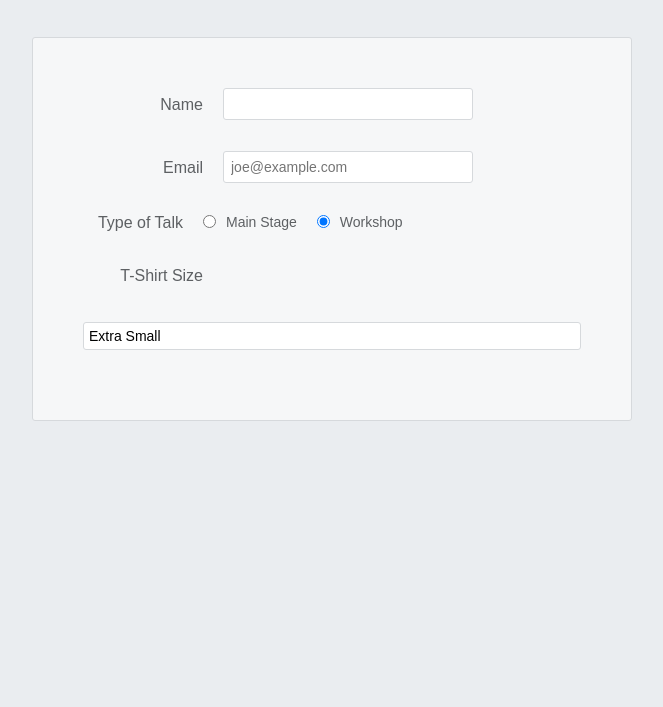
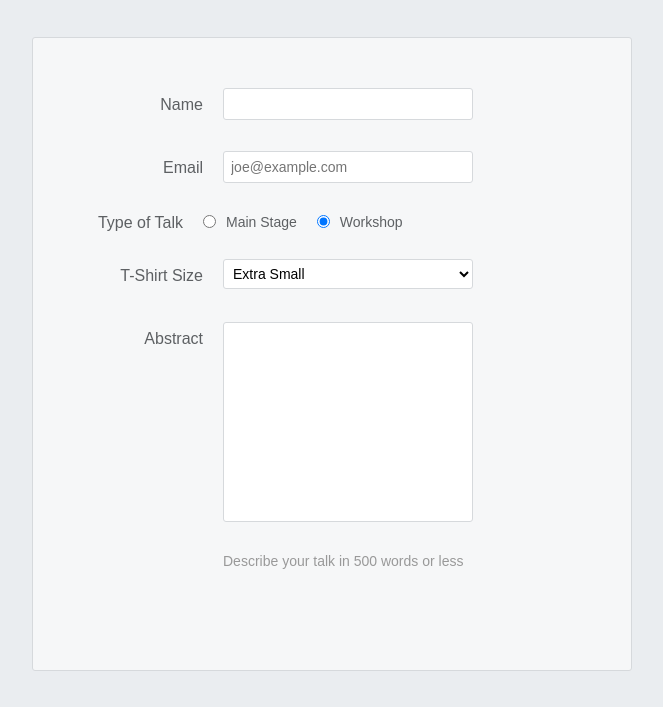
Before and after one commit to roaayala/the-foundations, a plain HTML site: page 035-form-practice/index.html in a window 1280 px wide. Shown: the part 225-932 px from the top of the page, without its empty margins (308-971 px from the left). Before the commit the page ends 800 px from the top, so only its background shows below. Drawn offline with Linux system fonts and the light colour scheme.

```diff
--- a/035-form-practice/index.html
+++ b/035-form-practice/index.html
@@ -60,6 +60,13 @@
 					<option value="l">Large</option>
 				</select>
 			</div>
+
+			<!-- textarea -->
+			<div class="form-row">
+				<label for="abstract">Abstract</label>
+				<textarea id="abstract" name="abstract"></textarea>
+				<div class="instructions">Describe your talk in 500 words or less</div>
+			</div>
 		</form>
 	</body>
 </html>
--- a/035-form-practice/style.css
+++ b/035-form-practice/style.css
@@ -110,7 +110,25 @@ body {
 	width: 100%;
 	padding: 0.5rem;
 	font-size: 1.4rem;
-	-webkit-appearance: none;
+}
+
+/* textarea */
+.form-row textarea {
+	font-family: inherit;
+	font-size: 1.4rem;
+	border: 1px solid #d6d9dc;
+	border-radius: 3px;
+
+	min-height: 20rem;
+	margin-bottom: 1rem;
+	padding: 0.7rem;
+	resize: none;
+}
+
+.form-row .instructions {
+	color: #999;
+	font-size: 1.4rem;
+	margin-bottom: 3rem;
 }
 
 @media only screen and (min-width: 700px) {
@@ -136,7 +154,9 @@ body {
 	}
 
 	.form-row input[type='text'],
-	.form-row input[type='email'] {
+	.form-row input[type='email'],
+	.form-row select,
+	.form-row textarea {
 		width: 25rem;
 		height: initial;
 	}
@@ -155,4 +175,9 @@ body {
 	.legacy-form-row legend {
 		float: left;
 	}
+
+	/* textarea */
+	.form-row .instructions {
+		margin-left: 14rem;
+	}
 }
```
